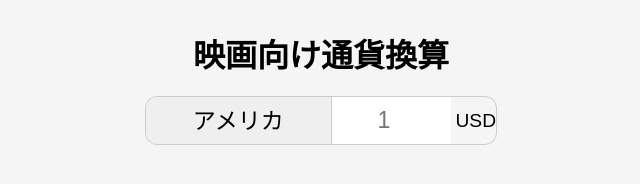
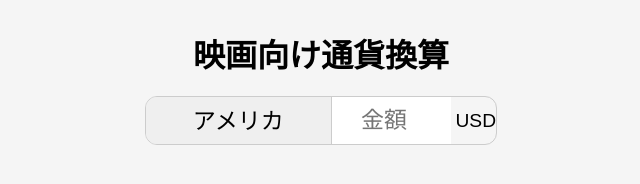
Before and after one commit to jupiter3g-bit/currency_conversion, a plain HTML site: page index.html in a window 1280 px wide. Shown: the full height of the page, 319-959 px from the left. Drawn offline with Linux system fonts and the light colour scheme.

Commit message:
Update index.html

```diff
--- a/index.html
+++ b/index.html
@@ -18,7 +18,7 @@
       <option value="JPY">日本</option>
     </select>
     <div class="input-wrap">
-      <input type="number" id="amount" placeholder=1>
+      <input type="number" id="amount" placeholder="金額">
       <span class="unit">USD</span>
     </div>
   </div>
```
